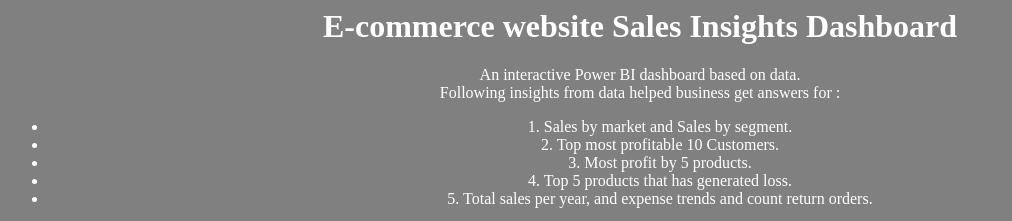
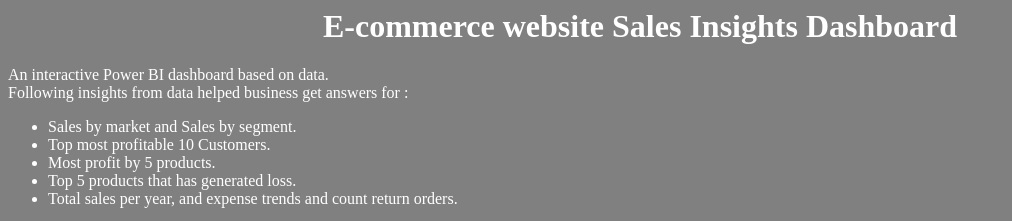
Before and after one commit to bharatsharma23/ecom_dash.github.io, a plain HTML site: page index.html in a window 1280 px wide. Shown: the top 221 px of the page, without its empty margins (0-1012 px from the left). Drawn offline with Linux system fonts and the light colour scheme.

Commit message:
Update index.html

```diff
--- a/index.html
+++ b/index.html
@@ -7,7 +7,7 @@
         <h1>
             <b>E-commerce website Sales Insights Dashboard</b>
         </h1>
-            <center>
+         </center>
         <p>
 
              An interactive Power BI dashboard based on data.
@@ -15,13 +15,14 @@
              Following insights from data helped business get answers for :
              <br>
             <ul>
-               <li> 1. Sales by market and Sales by segment. </li>
-               <li> 2. Top most profitable 10 Customers.</li>
-               <li> 3. Most profit by 5 products.</li>
-               <li> 4. Top 5 products that has generated loss.</li>
-               <li> 5. Total sales per year, and expense trends and count return orders.</li>
+               <li>  Sales by market and Sales by segment. </li>
+               <li>  Top most profitable 10 Customers.</li>
+               <li>  Most profit by 5 products.</li>
+               <li>  Top 5 products that has generated loss.</li>
+               <li>  Total sales per year, and expense trends and count return orders.</li>
              </ul>
         </p>
+
         <center>
             <img src="https://github.com/bharatsharma23/ecom_dash.github.io/blob/main/Ecommerce.PNG?raw=true" alt="" width="" height="">
         </center>
```
